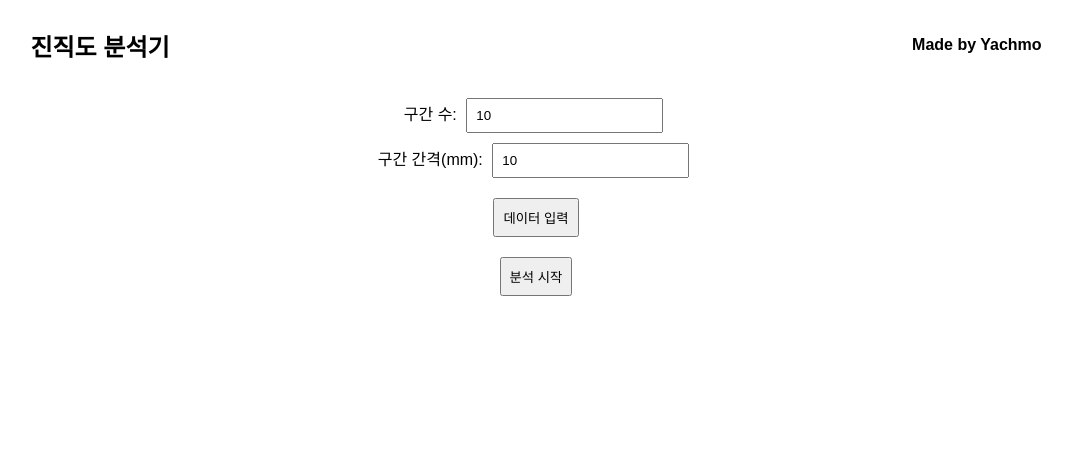
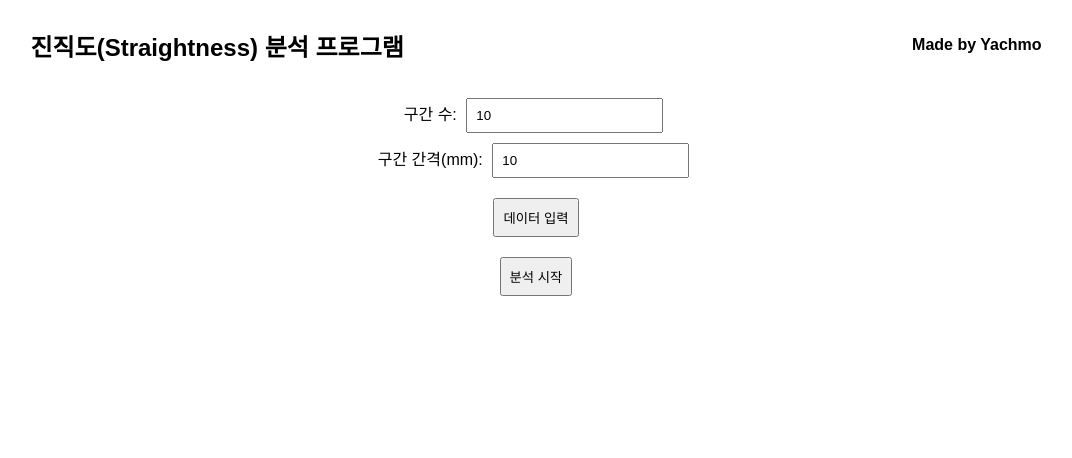
Before and after one commit to yachmo20/yachmo20.github.io, a plain HTML site: page index.html in a window 1280 px wide. Shown: the whole page, without its empty margins (104-1176 px from the left). Drawn offline with nearby package versions, Linux system fonts and the light colour scheme.

Commit message:
Update index.html

```diff
--- a/index.html
+++ b/index.html
@@ -18,7 +18,7 @@
 <body>
     <div class="container">
         <div class="header">
-            <h2>진직도 분석기</h2>
+            <h2>진직도(Straightness) 분석 프로그램 </h2>
             <span style="font-weight: bold;">Made by Yachmo</span>
         </div>
         <div class="input-group">
```
